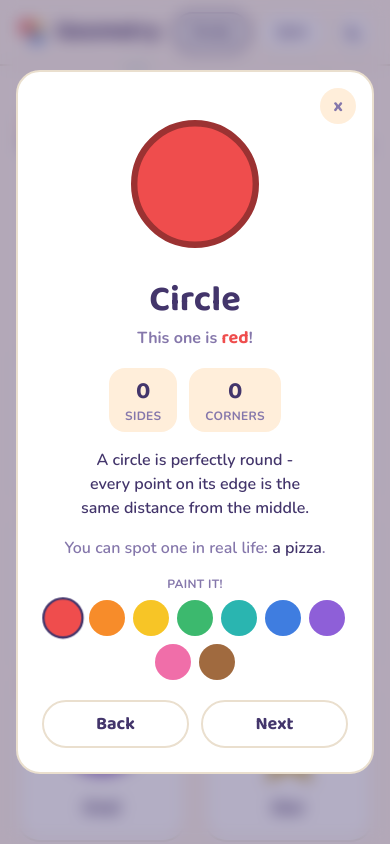
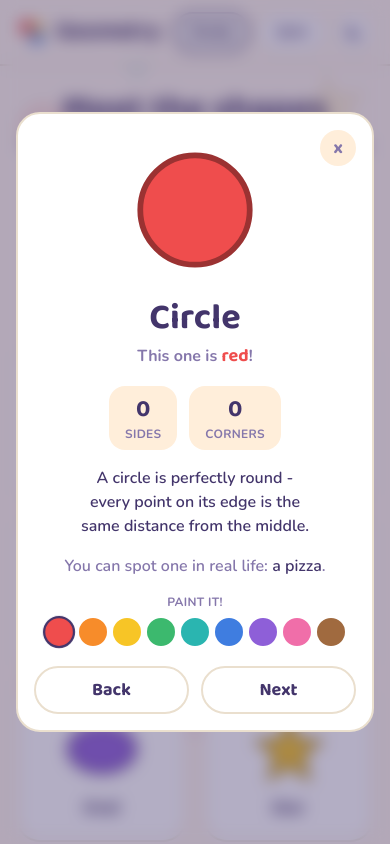
Before and after one commit to bunlongheng/geometry, a Next.js app: page /study in a window 390 px wide. Both pictures are taken after a click on the button "Circle". Shown: the top 844 px of the page. Built offline with nearby package versions, Linux system fonts and the light colour scheme.

Commit message:
fix: shape detail responsive - 9 paint colors always 1 row, landscape hides middle text so shape + colors share the screen

```diff
--- a/app/globals.css
+++ b/app/globals.css
@@ -72,6 +72,23 @@ body {
 button,
 a {
   touch-action: manipulation;
+}
+
+/* Landscape phones (short viewports): compact the shape detail card so the
+   shape, its name, and the paint colors share 1 screen - the middle text
+   hides rather than pushing the colors off-screen. */
+@media (max-height: 540px) {
+  .detail-card {
+    gap: 0.5rem;
+  }
+  .detail-shape {
+    height: 5.5rem;
+    width: 5.5rem;
+    margin-top: 0;
+  }
+  .detail-mid {
+    display: none;
+  }
 }
 
 /* Sticker card: chunky border + hard offset shadow, like a die-cut sticker.
--- a/components/StudyBrowser.tsx
+++ b/components/StudyBrowser.tsx
@@ -59,7 +59,7 @@ function ShapeDetail({
       aria-label={shape.name}
     >
       <div
-        className="sticker animate-pop-in relative flex max-h-[92dvh] w-full max-w-md flex-col gap-4 overflow-y-auto p-6 text-center"
+        className="sticker animate-pop-in detail-card relative flex max-h-[94dvh] w-full max-w-md flex-col gap-4 overflow-y-auto p-4 text-center sm:p-6"
         onClick={(e) => e.stopPropagation()}
       >
         <button
@@ -70,7 +70,7 @@ function ShapeDetail({
         >
           x
         </button>
-        <div className="mx-auto mt-2 h-40 w-40">
+        <div className="detail-shape mx-auto mt-2 h-36 w-36 sm:h-40 sm:w-40">
           <ShapeSvg
             key={paint}
             shapeId={shape.id}
@@ -90,27 +90,27 @@ function ShapeDetail({
           </p>
         </div>
         {shape.dimension === "2d" && shape.sides !== undefined ? (
-          <div className="flex justify-center gap-3">
+          <div className="detail-mid flex justify-center gap-3">
             <StatChip label="sides" value={shape.sides} />
             <StatChip label="corners" value={shape.corners ?? 0} />
           </div>
         ) : null}
         {shape.dimension === "3d" && shape.faces !== undefined ? (
-          <div className="flex justify-center gap-3">
+          <div className="detail-mid flex justify-center gap-3">
             <StatChip label="faces" value={shape.faces} />
             <StatChip label="edges" value={shape.edges ?? 0} />
             <StatChip label="corners" value={shape.vertices ?? 0} />
           </div>
         ) : null}
-        <p className="text-balance font-semibold">{shape.fact}</p>
-        <p className="font-semibold text-ink-soft">
+        <p className="detail-mid text-balance font-semibold">{shape.fact}</p>
+        <p className="detail-mid font-semibold text-ink-soft">
           You can spot one in real life: <span className="text-ink">{shape.example}</span>.
         </p>
         <div className="flex flex-col gap-2">
           <span className="text-xs font-bold uppercase tracking-wide text-ink-soft">
             Paint it!
           </span>
-          <div className="flex flex-wrap justify-center gap-2">
+          <div className="flex flex-nowrap justify-center gap-1.5 sm:gap-2">
             {COLORS.map((c) => (
               <button
                 key={c.id}
@@ -123,7 +123,7 @@ function ShapeDetail({
                 }}
                 aria-label={`Paint it ${c.name.toLowerCase()}`}
                 aria-pressed={paint === c.id}
-                className="h-9 w-9 rounded-full border-2 transition-transform active:scale-90"
+                className="h-7 w-7 shrink-0 rounded-full border-2 transition-transform active:scale-90 sm:h-9 sm:w-9"
                 style={{
                   backgroundColor: c.hex,
                   borderColor: paint === c.id ? "var(--ink)" : "transparent",
```
